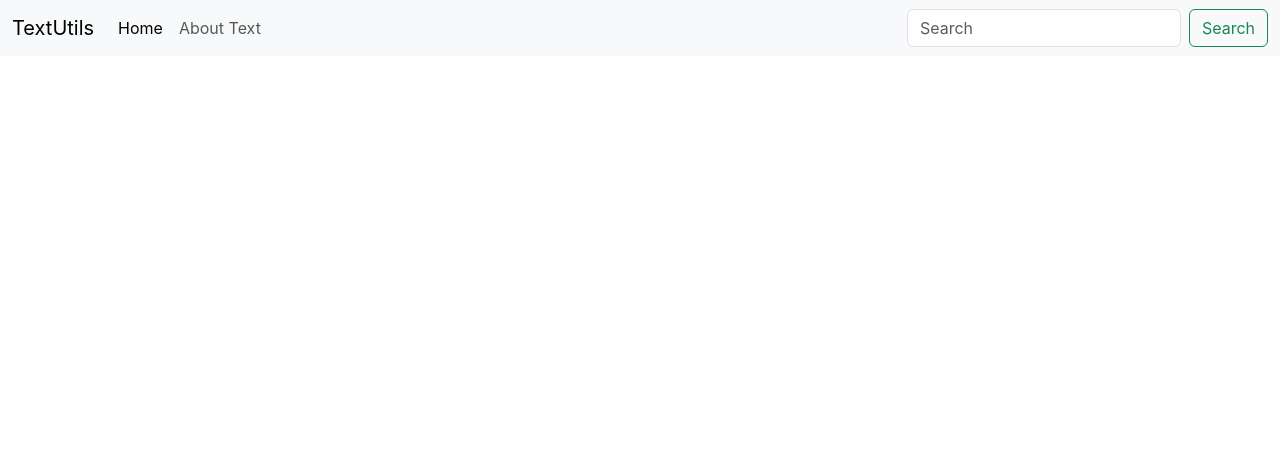
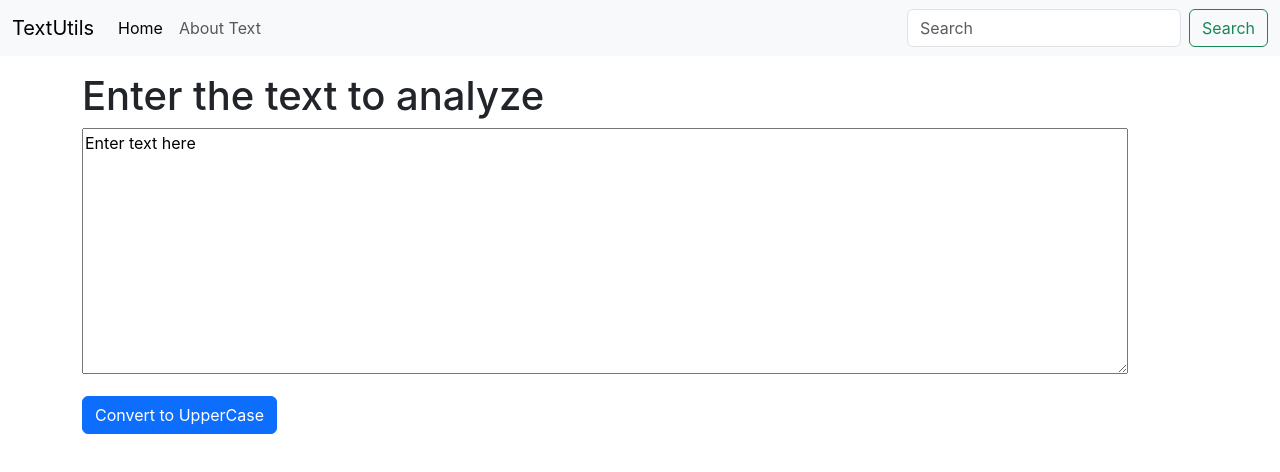
Before and after one commit to akashbes/textutils, a React (Create React App) app: page / in a window 1280 px wide. Shown: the top 472 px of the page. Built offline with nearby package versions, Linux system fonts and the light colour scheme.

Commit message:
After video 7

```diff
--- a/src/App.js
+++ b/src/App.js
@@ -1,10 +1,14 @@
 import "./App.css";
 import Navbar from "./components/Navbar";
+import TextForm from "./components/TextForm";
 function App() {
   return (
     <>
       <Navbar title="TextUtils" aboutText="About Text"/>
       {/* <Navbar/> */}
+      <div className="container my-3">
+        <TextForm heading="Enter the text to analyze"/>
+      </div>
     </>
   );
 }
--- /dev/null
+++ b/src/components/TextForm.js
@@ -0,0 +1,25 @@
+import React, {useState} from 'react'
+
+export default function TextForm(props) {
+    const handleUpClick = ()=>{
+        console.log("Uppercase was clicked" + text)
+        let newText = text.toUpperCase();
+        setText(newText)
+    }
+    const handleOnCahnge = (event)=>{
+        console.log("On change")
+        setText(event.target.value)
+    }
+    const [text, setText] = useState('Enter text here');
+    // text = "new text" //wrong way to change the state
+    // setText("new text") //Correct way to change the state
+  return (
+    <div>
+        <h1>{props.heading}</h1>
+        <div className='mb-3'>
+            <textarea name="form-control" value={text} onChange={handleOnCahnge} id="myBox" cols ="100" rows="10"></textarea>
+        </div>
+        <button className="btn btn-primary" onClick={handleUpClick}>Convert to UpperCase</button>
+    </div>
+  )
+}
```
